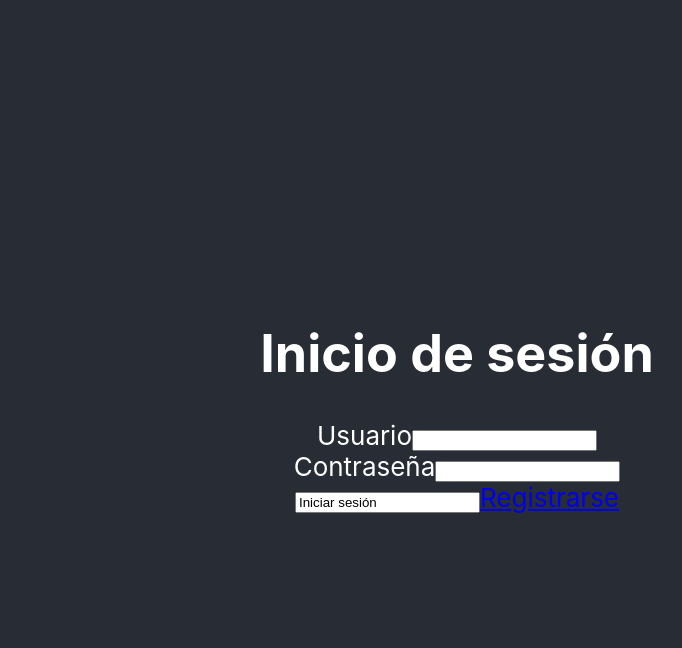
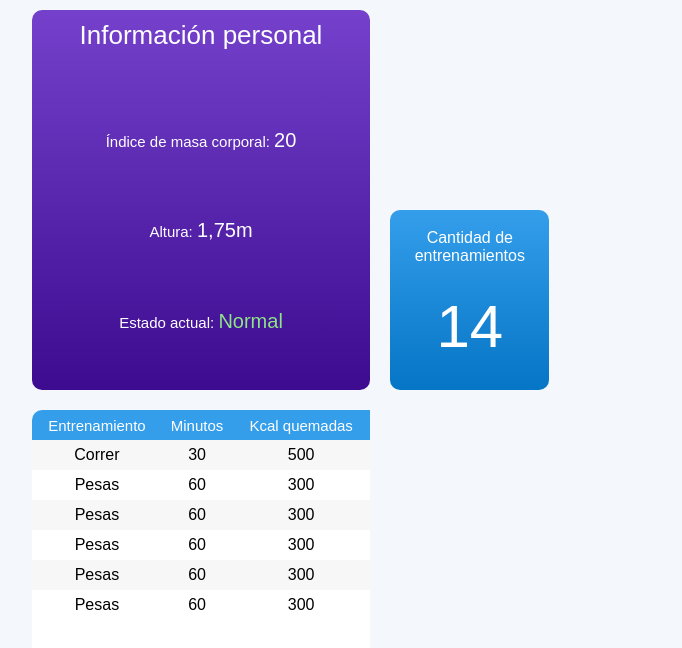
Before and after one commit to marisol-martinez/TallerReact, a React (Create React App) app in the folder entregaGit/: page /dashboard in a window 1280 px wide. Shown: the top 648 px of the page, without its empty margins (183-865 px from the left). Built offline with nearby package versions, Linux system fonts and the light colour scheme; no server answers.

Commit message:
Se dejan componentes con estilos

```diff
--- a/entregaGit/src/App.css
+++ b/entregaGit/src/App.css
@@ -13,7 +13,7 @@
   }
 }
 
-.App-header {
+/* .App-header {
   background-color: #282c34;
   min-height: 100vh;
   display: flex;
@@ -22,7 +22,7 @@
   justify-content: center;
   font-size: calc(10px + 2vmin);
   color: white;
-}
+} */
 
 .App-link {
   color: #61dafb;
--- a/entregaGit/src/App.js
+++ b/entregaGit/src/App.js
@@ -1,18 +1,24 @@
 import logo from './logo.svg';
 import './App.css';
-//import './estilos.css';
+import './estilos.css';
 import Login from './Componentes/Login';
 import Registro from './Componentes/Registro';
 import Menu from './Componentes/Menu';
+import Dashboard from './Componentes/Dashboard';
 
 function App() {
   return (
     <div className="App">
       <header className="App-header">
-        <Login/>
+
+      </header>
+      <body>
+        {/* <Login/> */}
         {/* <Registro/> */}
         {/* <Menu/> */}
-      </header>
+        <Dashboard/>
+
+      </body>
     </div>
   );
 }
--- /dev/null
+++ b/entregaGit/src/Componentes/Dashboard.js
@@ -0,0 +1,20 @@
+import Menu from './Menu';
+import AgregarEntrenamiento from './AgregarEntrenamiento';
+import CantidadEntrenamientos from './CantidadEntrenamientos';
+// import ComparacionPeso from './ComparacionPeso';
+// import GraficaIMC from './GraficaIMC';
+import InformacionPersonal from './InformacionPersonal';
+import ListaEntrenamiento from './ListaEntrenamiento';
+// import MinutosEntrenamiento from './MinutosEntrenamientos';
+
+const Dashboard = () => {
+    return (
+      <main>
+          <InformacionPersonal/>
+          <CantidadEntrenamientos/>
+          <ListaEntrenamiento/>
+      </main>
+    );
+}
+
+export default Dashboard
--- a/entregaGit/src/Componentes/ListaEntrenamiento.js
+++ b/entregaGit/src/Componentes/ListaEntrenamiento.js
@@ -1,15 +1,9 @@
 //contenedor de lista de entrenamientos
-import Entrenamiento from "./Entrenamiento"
-
-const ListaEntrenamiento = ({entrenamiento}) => { //{enrenamiento} = props //props es un obj, que tiene una propiedad enrenamiento
-
-        /* <div className="entremiento">
-            {entrenamiento.map(t => <Entrenamiento key={t.id} {...t}/>)}
-        </div> */
+const ListaEntrenamiento = () => {
 
         return (
         <div id="listaEntrenamientos">
-        <table style="width:100%">
+            <table>
                 <tr>
                     <td>Entrenamiento</td>
                     <td>Minutos</td>
--- a/entregaGit/src/Componentes/Login.js
+++ b/entregaGit/src/Componentes/Login.js
@@ -33,23 +33,25 @@ let Login = () => {
   }
 
   return (
+    <div id="registro">
       <div id="contenedorForm">
           <h1>Inicio de sesión</h1>
           <form onSubmit={loguearse}>
             <div>
-              <label htmlFor="nombre">Usuario
               <input type="text" id="nombre" autoComplete="off" required ref={mail}/>
-              </label>
+              <label htmlFor="nombre">Usuario</label>
+
             </div>
             <div>
-              <label htmlFor="pass">Contraseña
               <input type="password" id="pass" autoComplete="off" required ref={contrasena}/>
-              </label>
+              <label htmlFor="pass">Contraseña</label>
+
             </div>
-            <input type="submitt" value="Iniciar sesión"/>
+            <input type="submit" value="Iniciar sesión"/>
             <a href="registo.html">Registrarse</a>
           </form>
       </div>
+    </div>
   );
 }
 
--- a/entregaGit/src/Componentes/MinutosEntrenamientos.js
+++ b/entregaGit/src/Componentes/MinutosEntrenamientos.js
@@ -1,6 +1,6 @@
 //componente con minutos por entrenamientos
-import ListaMinutosEntr from './Componentes/ListaMinutosEntr';
-import GraficaMinutosEntr from './Componentes/GraficaMinutosEntr';
+import ListaMinutosEntr from './ListaMinutosEntr';
+import GraficaMinutosEntr from './GraficaMinutosEntr';
 const MinutosdEntrenamientos = () => {
     return (
         <div id="minEntrenamientos">
--- a/entregaGit/src/Componentes/Registro.js
+++ b/entregaGit/src/Componentes/Registro.js
@@ -36,7 +36,7 @@ let Registro = () => {
         <div id="registro">
             <div id="contenedorForm">
                 <h1>Registro</h1>
-                <form>
+                <form onSubmit={registro}>
                     <div>
                         <input type="text" id="email" autocomplete="off" required ref={email}/>
                         <label for="email">Email</label>
@@ -53,7 +53,7 @@ let Registro = () => {
                         <input type="password" id="confirmar" autocomplete="off" required ref={verifContrasena}/>
                         <label for="confirmar">Confirmar contraseña</label>
                     </div>
-                    <input type="button" value="Registrarse" onClick={registro}/>
+                    <input type="submit" value="Registrarse" />
                     <a href="login.html">Volver al login</a>
                 </form>
             </div>
--- a/entregaGit/src/estilos.css
+++ b/entregaGit/src/estilos.css
@@ -4,6 +4,9 @@
     --verde: #8ee388;
     --verde-oscuro: #68cf61;
     --rojo: #eb4a31;
+    --fondo: #f4f7fc;
+    --violeta: #7541cc;
+    --violeta-oscuro: #3c0b8f;
 }
 
 * {
@@ -21,6 +24,11 @@ h1 {
     letter-spacing: 1px;
 }
 
+svg {
+    width: 20px;
+    margin-right: 15px;
+}
+
 
 /* - Agregar entrenamiento - */
 
@@ -34,15 +42,18 @@ h1 {
     background-color: rgba(0, 0, 0, .5);
     display: grid;
     place-items: center;
-    display: none
+}
+
+.cerrarForm {
+    display: none !important;
+}
+
+.abrirForm {
+    display: grid !important;
 }
 
 #formEntrenamiento h1 {
     font-size: 25px;
-}
-
-#contenedorForm {
-    padding: 10px 0 0;
 }
 
 #formEntrenamiento form div:last-child {
@@ -69,9 +80,17 @@ h1 {
 
 #contenedorForm {
     background-color: rgba(0, 0, 0, .7);
-    width: 25%;
+    width: 50%;
     border-radius: 10px;
-    padding-bottom: 10px;
+    padding: 10px;
+}
+
+.bgBlanco {
+    background-color: white !important;
+}
+
+.bgBlanco h1 {
+    color: var(--azul);
 }
 
 form {
@@ -90,7 +109,7 @@ form {
 #pass,
 #confirmar,
 #minutos,
-#peso,
+#txtPeso,
 #tipo,
 #altura {
     background-color: transparent;
@@ -104,6 +123,12 @@ form {
     outline: 0;
     padding: 0 10px;
     font-family: 'Prompt', sans-serif;
+}
+
+#tipo,
+#minutos,
+#txtPeso {
+    color: black;
 }
 
 #contenedorForm form input:focus~label,
@@ -123,6 +148,10 @@ label {
     left: 10px;
     top: 0px;
     transition: 0.2s ease all;
+}
+
+.txtNegro {
+    color: black;
 }
 
 input[type="submit"],
@@ -199,13 +228,14 @@ nav div:nth-child(2) a svg {
 }
 
 nav ul {
-    margin-top: 40px;
+    margin-top: 30px;
     list-style: none;
+    text-align: center;
 }
 
 nav ul li:nth-child(1) {
     text-align: center;
-    margin-bottom: 25px;
+    margin-bottom: 40px;
 }
 
 nav ul li a {
@@ -217,13 +247,12 @@ nav ul li a {
     display: flex;
 }
 
-nav ul li a svg {
-    width: 20px;
-    margin-right: 15px;
+nav ul li a:hover {
+    background-color: var(--azul-oscuro);
 }
 
-nav ul li a:hover {
-    background-color: var(--azul-oscuro);
+nav img {
+    height: 10vh;
 }
 
 #agregar {
@@ -241,3 +270,159 @@ nav ul li a:hover {
 #agregar:hover {
     background-color: var(--verde-oscuro);
 }
+
+
+/* - Main - */
+
+#bienvenida {
+    grid-area: bienvenida;
+    background-image: linear-gradient(var(--violeta), var(--violeta-oscuro));
+    color: white;
+    display: grid;
+}
+
+#bienvenida p {
+    margin: 10px 30px;
+    font-size: 15px;
+    font-weight: 400;
+}
+
+#bienvenida p:nth-child(1) {
+    text-align: center;
+    font-size: 26px;
+    margin-bottom: 20px;
+}
+
+#bienvenida p span {
+    font-size: 20px;
+    font-weight: 500;
+}
+
+#mensaje {
+    color: var(--verde);
+}
+
+main #peso {
+    grid-area: peso;
+}
+
+.bajo {
+    background-image: linear-gradient(to left top, var(--verde) 50%, white 50%);
+}
+
+.subio {
+    background-image: linear-gradient(to left top, var(--rojo) 50%, white 50%);
+}
+
+#cantEntrenamientos {
+    grid-area: cantEntrenamientos;
+    background-image: linear-gradient(var(--azul), var(--azul-oscuro));
+    color: white;
+    display: grid;
+    text-align: center;
+    place-items: center;
+    padding: 10px;
+    grid-template-rows: 1fr 2fr;
+}
+
+#cantEntrenamientos p:nth-child(2) {
+    font-size: 60px;
+}
+
+#imc {
+    grid-area: imc;
+    padding: 10px;
+}
+
+#imc p,
+#graficaminEntrenamientos p {
+    text-align: center;
+    font-size: 18px;
+}
+
+#listaEntrenamientos {
+    padding: 0 !important;
+    grid-area: listaEntrenamientos;
+}
+
+#listaEntrenamientos table{
+    width: 100%;
+}
+
+#minEntrenamientos {
+    grid-area: minEntrenamientos;
+    display: grid;
+    grid-template-columns: 1fr 2fr;
+    padding: 0;
+}
+
+main {
+    background-color: var(--fondo);
+    display: grid;
+    padding: 10px 10px 10px calc(16% + 10px);
+    width: calc(84% - 20px);
+    height: calc(100vh - 20px);
+    grid-gap: 20px;
+    grid-template-areas: 'bienvenida bienvenida peso imc imc imc' 'bienvenida bienvenida cantEntrenamientos imc imc imc' 'listaEntrenamientos listaEntrenamientos minEntrenamientos minEntrenamientos minEntrenamientos minEntrenamientos' 'listaEntrenamientos listaEntrenamientos minEntrenamientos minEntrenamientos minEntrenamientos minEntrenamientos';
+    grid-template-columns: 1fr 1fr 1fr 3fr;
+    grid-template-rows: 1fr 1fr 2fr;
+}
+
+main div {
+    border-radius: 10px;
+    background-color: white;
+}
+
+#listaEntrenamientos table,
+#listaMinEntrenamientos table {
+    border-collapse: separate;
+    border-spacing: 0;
+    text-align: center;
+}
+
+table tr:first-child td:first-child {
+    border-top-left-radius: 10px;
+}
+
+table tr:first-child td:last-child {
+    border-top-right-radius: 10px;
+}
+
+#listaEntrenamientos table tr,
+#listaMinEntrenamientos table tr {
+    height: 30px;
+}
+
+#listaEntrenamientos table tr:nth-child(1),
+#listaMinEntrenamientos table tr:nth-child(1) {
+    background-color: var(--azul);
+    color: white;
+    border-radius: 10px;
+    font-size: 15px;
+}
+
+#listaMinEntrenamientos table tr:nth-child(1) {
+    background-color: var(--violeta);
+}
+
+#listaEntrenamientos table tr:nth-child(2n+2),
+#listaMinEntrenamientos table tr:nth-child(2n+2) {
+    background-color: #f7f7f7;
+}
+
+#listaEntrenamientos table button {
+    background: transparent;
+    border: none;
+    transform: translateY(3px);
+    cursor: pointer;
+    transition: .2s all;
+    outline: 0;
+}
+
+#listaEntrenamientos table button:hover {
+    color: var(--rojo);
+}
+
+#listaEntrenamientos table button svg {
+    width: 18px;
+}
```
Also changed, not shown: entregaGit/src/Componentes/ComparacionPeso.js (+19 -2 lines), entregaGit/src/Componentes/GraficaIMC.js (+32 -0 lines), entregaGit/src/Componentes/GraficaMinutosEntr.js (+31 -0 lines). Lines whose indentation alone changed are shown as unchanged.
